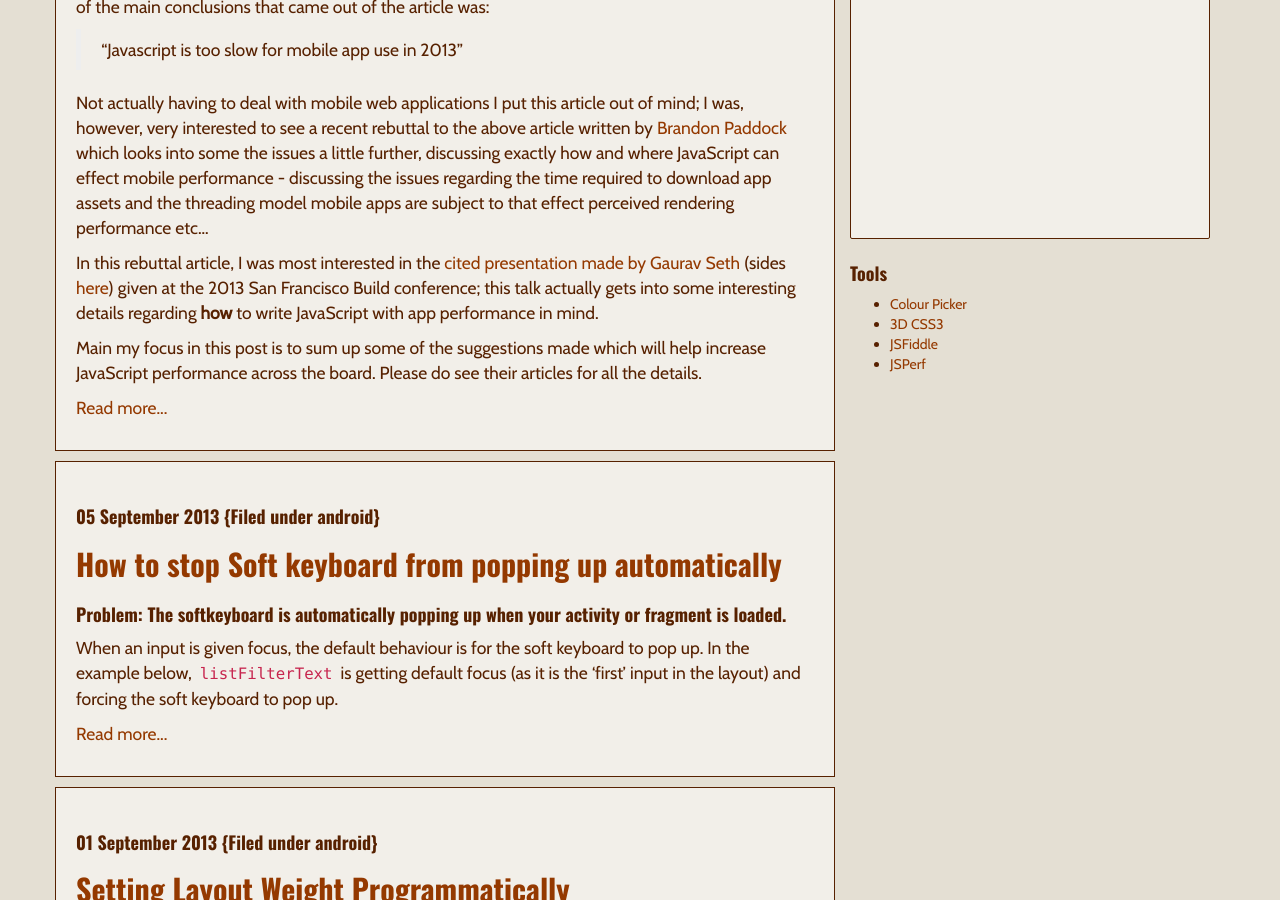
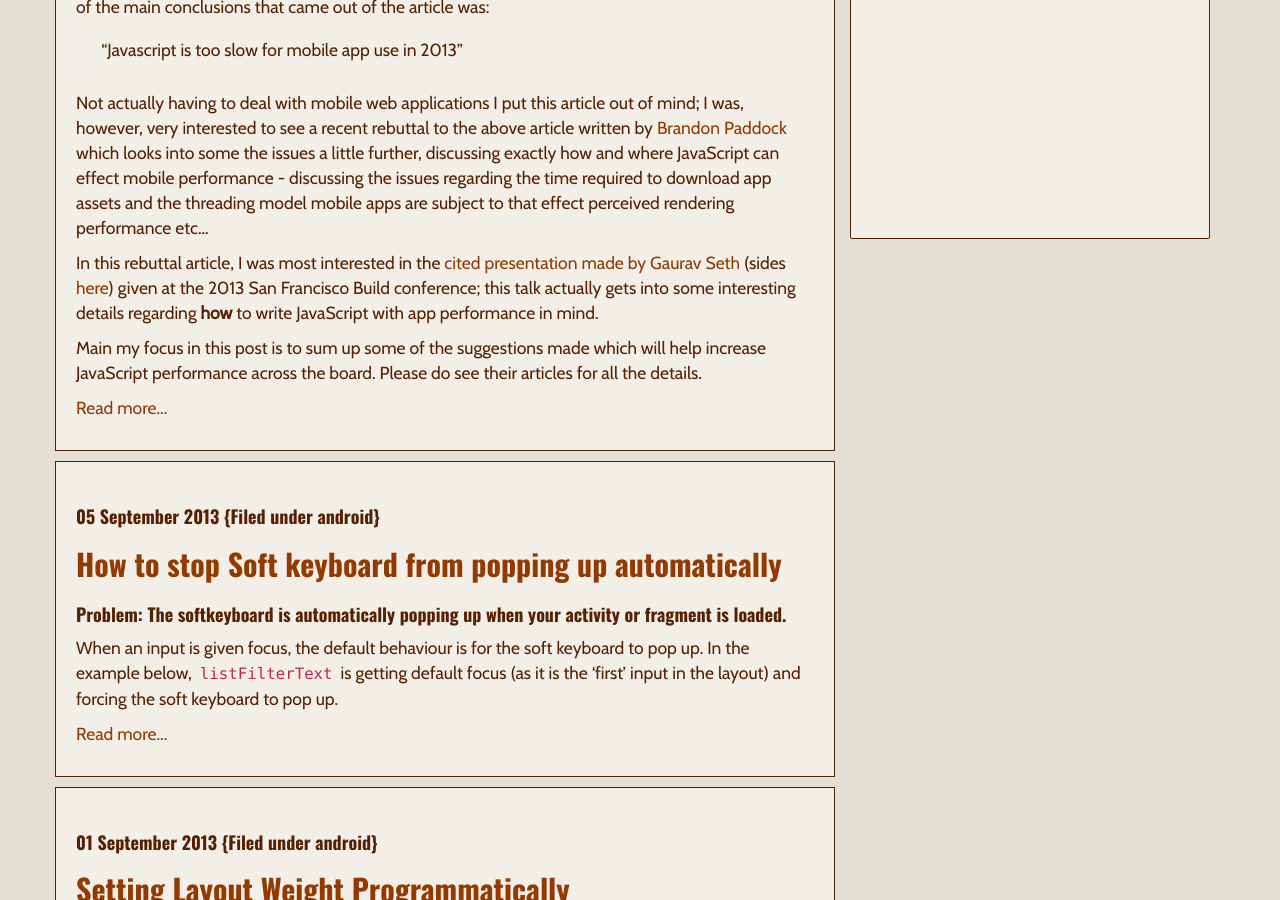
Before and after one commit to ssawchenko/jekyllblog, a Jekyll site: the page built from index.html, in a window 1280 px wide and 900 px high, scrolled down 758 px. Built offline with Jekyll 4.4.1, drawn with Linux system fonts in a browser that asks for light colours; some web fonts are replaced; Markdown is read by kramdown in place of the engine named in the settings; the list of posts is cut into pages by our own code; comment, search, counter and statistics services are not loaded.

Commit message:
Sidebar cleanup
Removed tools

```diff
--- a/_includes/sidebar.html
+++ b/_includes/sidebar.html
@@ -22,11 +22,3 @@
 		data-widget-id="374650471551488002">Tweets by @shaylasawchenko</a>
 	<script>!function(d,s,id){var js,fjs=d.getElementsByTagName(s)[0],p=/^http:/.test(d.location)?'http':'https';if(!d.getElementById(id)){js=d.createElement(s);js.id=id;js.src=p+"://platform.twitter.com/widgets.js";fjs.parentNode.insertBefore(js,fjs);}}(document,"script","twitter-wjs");</script>
 </div>
-
-<h4>Tools</h4>
-<ul>
-  <li><a href="http://hslpicker.com/#943900">Colour Picker</a></li>
-  <li><a href="http://markdotto.com/playground/3d-text/">3D CSS3</a></li>
-  <li><a href="http://jsfiddle.net/">JSFiddle</a></li>
-  <li><a href="http://jsperf.com/">JSPerf</a></li>
-</ul>
```
